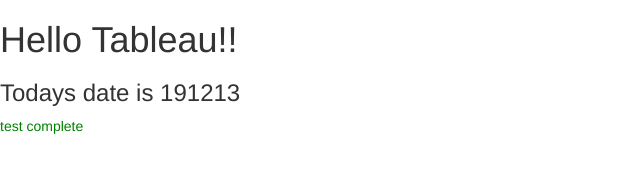
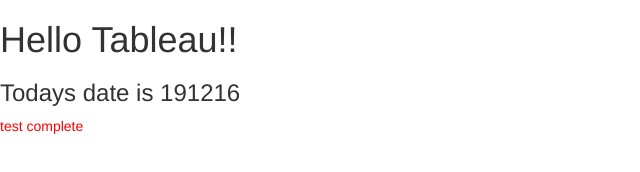
Before and after one commit to andrew-ja-thomas/andrew-ja-thomas.github.io, a plain HTML site: page index.html in a window 1280 px wide. Shown: the full height of the page, 0-640 px from the left. Drawn offline with nearby package versions, Linux system fonts and the light colour scheme.

Commit message:
Update index.html

```diff
--- a/index.html
+++ b/index.html
@@ -23,13 +23,13 @@
     <!--extension css-->
     <style>
         .green {
-            color:green;
+            color:red;
         }
     </style>
   </head>
   <body>
       <h1>Hello Tableau!!</h1>
-      <h3>Todays date is 191213</h3>
+      <h3>Todays date is 191216</h3>
     <div id="content"></div>
   </body>
 </html>
```
